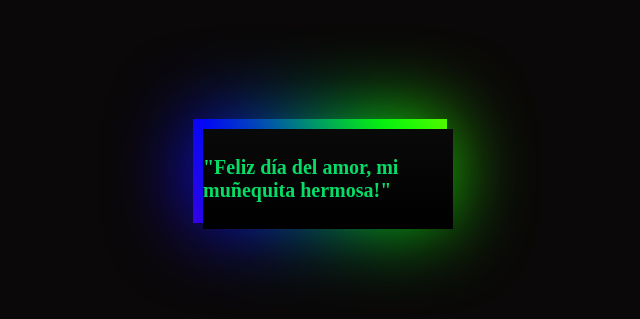
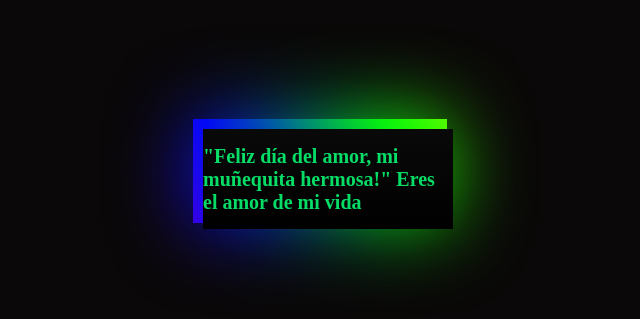
Before and after one commit to AliRodolfo/paginaAli, a plain HTML site: page index.html in a window 1280 px wide. Shown: the part 221-540 px from the top of the page, without its empty margins (312-952 px from the left). Drawn offline with Linux system fonts and the light colour scheme.

Commit message:
Update index.html

```diff
--- a/index.html
+++ b/index.html
@@ -8,6 +8,6 @@
     <title>Para mi muñequita</title>
 </head>
 <body>
-<div class="animacion">"Feliz día del amor, mi muñequita hermosa!"</div>
+<div class="animacion">"Feliz día del amor, mi muñequita hermosa!" Eres el amor de mi vida</div>
 </body>
 </html>
```
